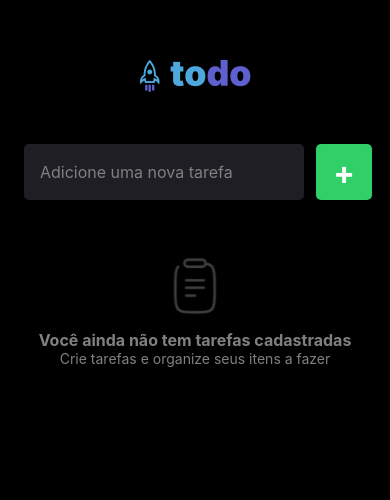
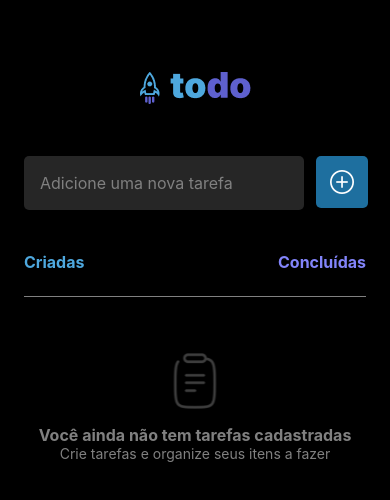
Before and after one commit to NgoNguyenVu/Demo-TODO, a React Native app: screen / in a window 390 px wide. Shown: the top 500 px of the page. Built offline with nearby package versions, Linux system fonts and the light colour scheme.

Commit message:
refactor: componentization

```diff
--- a/src/screens/Home/index.tsx
+++ b/src/screens/Home/index.tsx
@@ -2,6 +2,9 @@ import { useState } from 'react';
 import { Alert, Image, FlatList, Text, TextInput, Touchable, TouchableOpacity, View } from 'react-native';
 import { styles } from './styles';
 import { Participant } from './components';
+import { Header } from '../../components/Header';
+import { AntDesign } from '@expo/vector-icons'
+import { Info } from '../../components/Info';
 
 export function Home() {
   const [participants, setParticipants] = useState<string[]>([]);
@@ -35,13 +38,7 @@ export function Home() {
 
   return (
     <View style={styles.container}>
-      <View style={styles.logoContainer}>
-        <Image
-          source={require('../../assets/images/Logo.png')}
-          defaultSource={require('../../assets/images/Logo.png')}
-          style={styles.logo}
-        />
-      </View>
+      <Header />
 
       <View style={styles.form}>
         <TextInput
@@ -53,9 +50,11 @@ export function Home() {
         />
 
         <TouchableOpacity style={styles.button} onPress={handleParticipantAdd}>
-          <Text style={styles.buttonText}>+</Text>
+          <AntDesign name='pluscircleo' size={24} color={'#FFF'} />
         </TouchableOpacity>
       </View>
+
+      <Info />
 
       <FlatList
         data={participants}
--- a/src/screens/Home/styles.ts
+++ b/src/screens/Home/styles.ts
@@ -6,32 +6,10 @@ export const styles = StyleSheet.create({
 		backgroundColor: '#000000',
 		padding: 24,
 	},
-	logoContainer: {
-		alignItems: 'center',
-		justifyContent: 'center',
-		marginTop: 36,
-		width: '100%',
-	},
-	logo: {
-		width: 111,
-		height: 32,
-	},
-	eventName: {
-		color: '#FFFFFF',
-		fontSize: 24,
-		fontWeight: 'bold',
-		marginTop: 48,
-	},
-	eventDate: {
-		color: '#FFFFFF',
-		fontSize: 16,
-		fontWeight: 'normal',
-		marginTop: 8,
-	},
 	input: {
 		flex: 1,
-		height: 56,
-		backgroundColor: '#1F1E25',
+		height: 54,
+		backgroundColor: '#262626',
 		borderRadius: 5,
 		color: '#FFF',
 		padding: 16,
@@ -40,19 +18,14 @@ export const styles = StyleSheet.create({
 		marginRight: 12,
 	},
 	button: {
-		height: 56,
-		backgroundColor: '#31CF67',
+		height: 52,
+		backgroundColor: '#1E6F9F',
 		borderRadius: 5,
 		flexDirection: 'row',
 		justifyContent: 'center',
 		alignItems: 'center',
 		marginTop: 16,
-		width: 56,
-	},
-	buttonText: {
-		color: '#FFF',
-		fontSize: 32,
-		fontWeight: 'bold',
+		width: 52,
 	},
 	form: {
 		flexDirection: 'row',
@@ -74,7 +47,7 @@ export const styles = StyleSheet.create({
 		width: 56,
 		height: 56,
 		alignSelf: 'center',
-		marginTop: 16,
+		marginTop: 56,
 		marginBottom: 16,
 	},
 });
```
